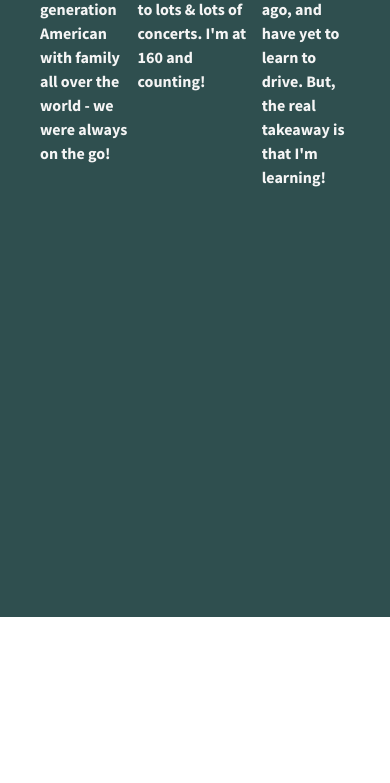
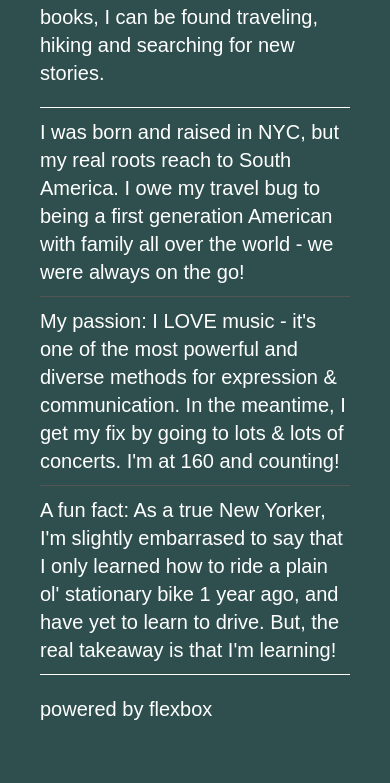
Before and after one commit to gwolf97/divs-flexbox-starter, a plain HTML site: page index.html in a window 390 px wide. Shown: the part 307-1090 px from the top of the page. Before the commit the page ends 924 px from the top, so only its background shows below. Drawn offline with nearby package versions, Linux system fonts and the light colour scheme.

Commit message:
Added header footer main adjusted flexbox layout and added one breakpoint

```diff
--- a/css/main.css
+++ b/css/main.css
@@ -101,38 +101,55 @@ html {
 }
 
 body {
-  font-family: "Source Sans Pro", sans-serif;
+  font-family: "Montserrat", sans-serif;
   padding: 2em;
   font-size: 1.25em;
-  height: 100%;
+
   background-color: darkslategrey;
+  color: #fff;
 }
 
-.wrapper {
-  /*add display:flex and set justify-content to space-between*/
-  font-weight: 700;
+header main footer {
   display: flex;
+  justify-content: center;
+  align-items: center;
+  width: 100%;
+}
+
+main {
+  border-bottom: 1px solid white;
+}
+
+header footer {
+  height: 4em;
+}
+
+.flex-container {
+  display: flex;
+  justify-content: center;
+  align-items: center;
+  flex-flow: row wrap;
   justify-content: space-between;
 }
 
-.div-1,
-.div-2,
-.div-3 {
-  /*give the divs a width of 30%, add display:flex, set justify-content and align-items to center*/
-  color: whitesmoke;
-  line-height: 1.5em;
-  font-size: 0.8em;
-
-  height: 250px;
+.flex-items {
   display: flex;
-  width: 30%;
   justify-content: center;
+  border-bottom: 0.1px solid #555;
+  padding: 0.5em 0;
 }
 
-.div-2 {
-  border-right: 1px solid lightgrey;
-  border-left: 1px solid lightgrey;
-  padding: 0 1.2em;
+.div-3 {
+  border-bottom: none;
+}
+
+footer {
+  border-top: 1px solid #fff;
+  width: 100%;
+}
+
+footer i {
+  padding: 30px 20px 0 0;
 }
 
 /* ==========================================================================
@@ -207,6 +224,22 @@ body {
 
 .clearfix:after {
   clear: both;
+}
+
+@media screen and (min-width: 1200px) {
+  .flex-items {
+    width: 30%;
+  }
+
+  .flex-container {
+    justify-content: space-between;
+  }
+
+  .div-2 {
+    border-right: 1px solid #555;
+    border-left: 1px solid #555;
+    padding: 0.5em 1em;
+  }
 }
 
 /* ==========================================================================
--- a/index.html
+++ b/index.html
@@ -33,22 +33,36 @@
       </p>
     <![endif]-->
 
-    <section class="wrapper">
-      <div class="div-1">
+    <section class="flex-container">
+      <header>
+        <h1>Hi. Im' Mylow.</h1>
+      </header>
+      <main>
+        <p>
+          I am a Responsive Designer & Developer who thrives on visual
+          storytelling. When I'm not working, pursuing side projects or getting
+          lost in the rabbit hole of blogs & books, I can be found traveling,
+          hiking and searching for new stories.
+        </p>
+      </main>
+      <div class="div-1 flex-items">
         I was born and raised in NYC, but my real roots reach to South America.
         I owe my travel bug to being a first generation American with family all
         over the world - we were always on the go!
       </div>
-      <div class="div-2">
+      <div class="div-2 flex-items">
         My passion: I LOVE music - it's one of the most powerful and diverse
         methods for expression & communication. In the meantime, I get my fix by
         going to lots & lots of concerts. I'm at 160 and counting!
       </div>
-      <div class="div-3">
+      <div class="div-3 flex-items">
         A fun fact: As a true New Yorker, I'm slightly embarrased to say that I
         only learned how to ride a plain ol' stationary bike 1 year ago, and
         have yet to learn to drive. But, the real takeaway is that I'm learning!
       </div>
+      <footer>
+        <p>powered by flexbox</p>
+      </footer>
     </section>
 
     <script src="https://ajax.googleapis.com/ajax/libs/jquery/1.11.3/jquery.min.js"></script>
```
